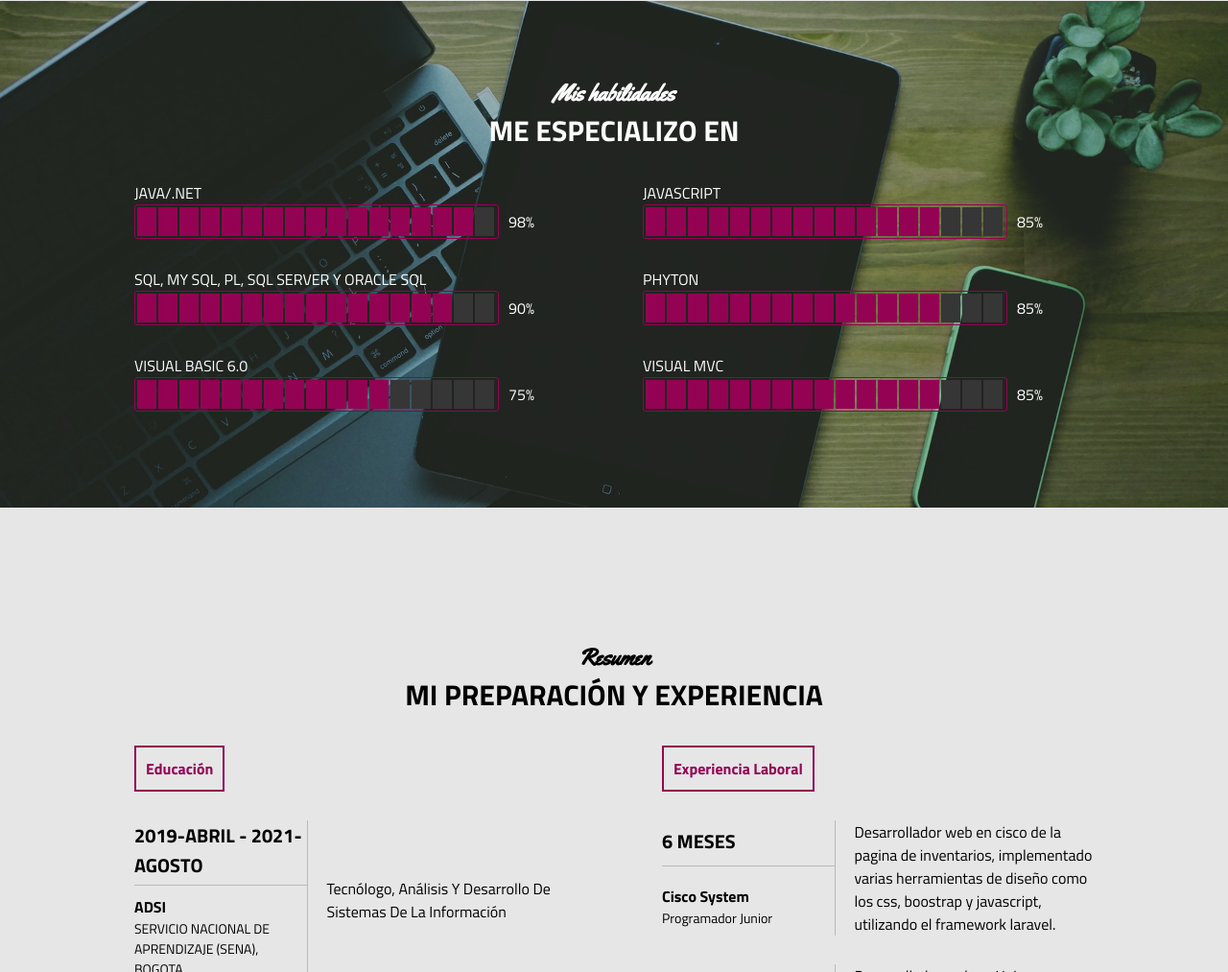
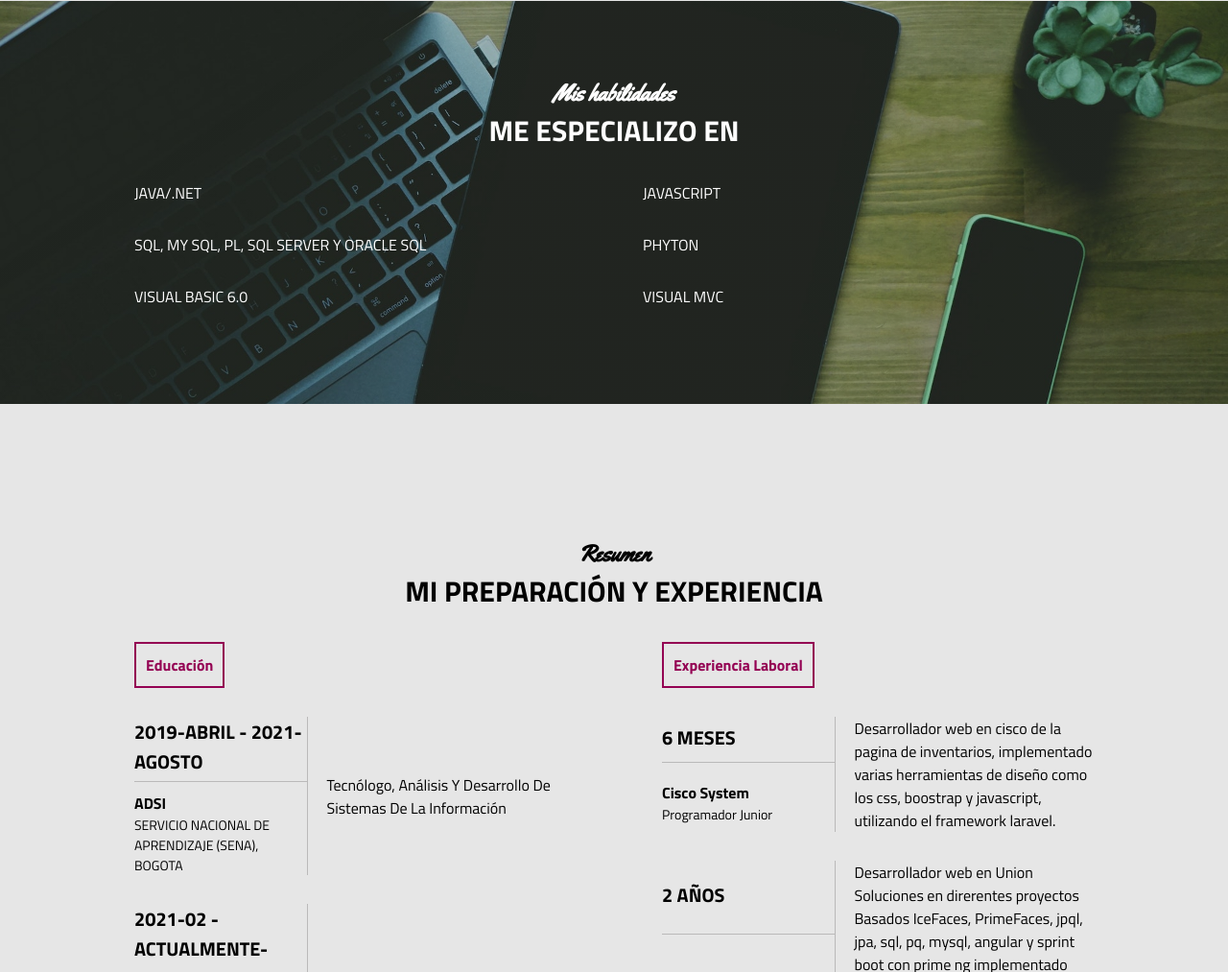
Before and after one commit to Henry559559/CVHenryVega, a plain HTML site: page index.html in a window 1280 px wide. Shown: the part 2047-3060 px from the top of the page at 96% size. Drawn offline with Linux system fonts and the light colour scheme.

Commit message:
Update index.html
commit quito barras son innecesarias a la hora de buscar empleo

```diff
--- a/index.html
+++ b/index.html
@@ -93,62 +93,25 @@
             <div class="fila">
                 <div class="col">
                     <span>JAVA/.NET</span>
-                    <div class="cont-barra">
-                        <div class="barra" id="java">
-                            <!-- mediante javascript luego genereremos 17 barritas con clase e -->
-
-                        </div>
-                        <span>98%</span>
-                    </div>
                 </div>
                 <div class="col">
                     <span>JAVASCRIPT</span>
-                    <div class="cont-barra">
-                        <div class="barra" id="javascript">
-                            <!-- mediante javascript luego genereremos 17 barritas con clase e -->
-                        </div>
-                        <span>85%</span>
-                    </div>
                 </div>
             </div>
             <div class="fila">
                 <div class="col">
                     <span>SQL, MY SQL, PL, SQL SERVER Y ORACLE SQL </span>
-                    <div class="cont-barra">
-                        <div class="barra" id="sql">
-                            <!-- mediante javascript luego genereremos 17 barritas con clase e -->
-                        </div>
-                        <span>90%</span>
-                    </div>
                 </div>
                 <div class="col">
                     <span>PHYTON</span>
-                    <div class="cont-barra">
-                        <div class="barra" id="phyton">
-                            <!-- mediante javascript luego genereremos 17 barritas con clase e -->
-                        </div>
-                        <span>85%</span>
-                    </div>
                 </div>
             </div>
             <div class="fila">
                 <div class="col">
                     <span>VISUAL BASIC 6.0</span>
-                    <div class="cont-barra">
-                        <div class="barra" id="visual">
-                            <!-- mediante javascript luego genereremos 17 barritas con clase e -->
-                        </div>
-                        <span>75%</span>
-                    </div>
                 </div>
                 <div class="col">
                     <span>VISUAL MVC</span>
-                    <div class="cont-barra">
-                        <div class="barra" id="visualmvc">
-                            <!-- mediante javascript luego genereremos 17 barritas con clase e -->
-                        </div>
-                        <span>85%</span>
-                    </div>
                 </div>
             </div>
         </div>
```
